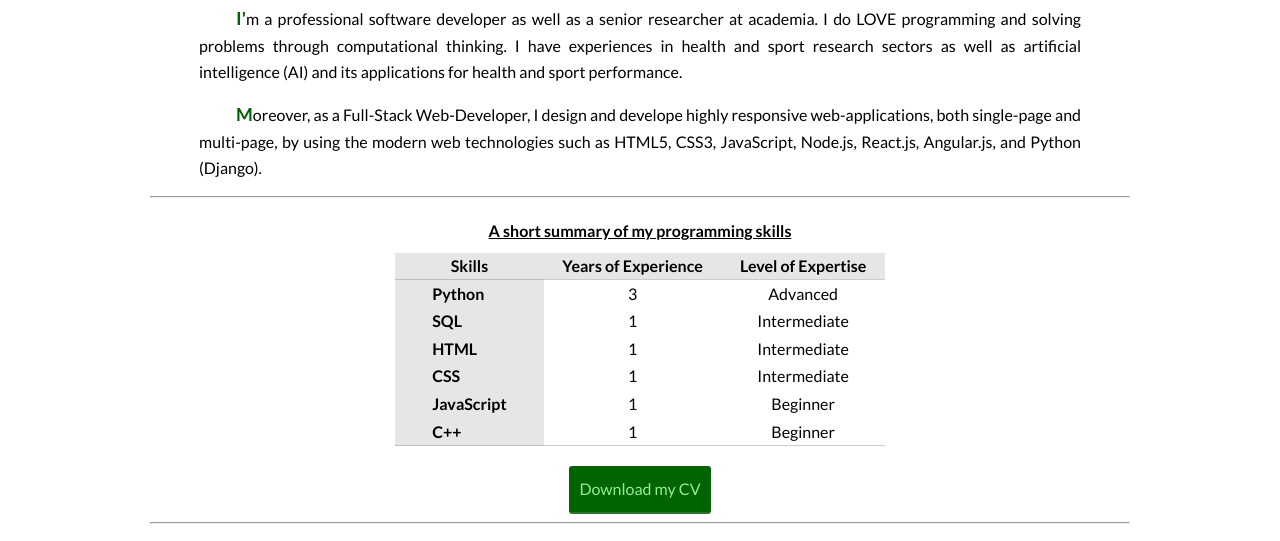
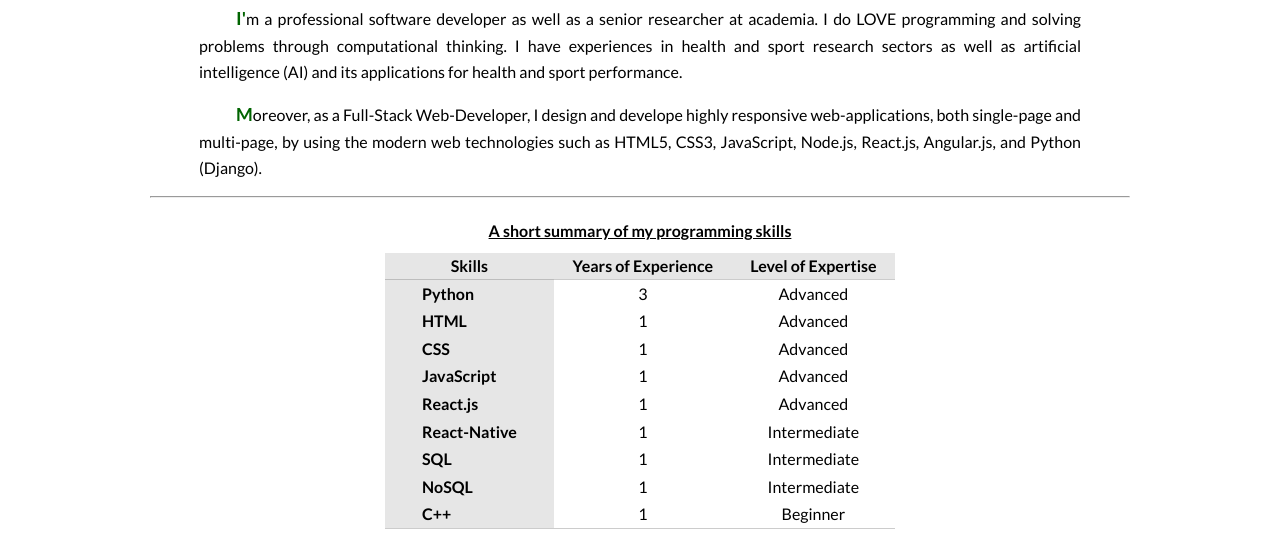
Before and after one commit to mustafa-sarshar/portfolio-website, a plain HTML site: page about.html in a window 1280 px wide. Shown: the part 174-715 px from the top of the page. Drawn offline with nearby package versions, Linux system fonts and the light colour scheme.

Commit message:
Update About-Me page

```diff
--- a/about.html
+++ b/about.html
@@ -90,36 +90,54 @@
                         <td>Advanced</td>
                     </tr>
                     <tr>
+                        <th scope="row">HTML</th>
+                        <td>1</td>
+                        <td>Advanced</td>
+                    </tr>
+                    <tr>
+                        <th scope="row">CSS</th>
+                        <td>1</td>
+                        <td>Advanced</td>
+                    </tr>
+                    <tr>
+                        <th scope="row">JavaScript</th>
+                        <td>1</td>
+                        <td>Advanced</td>
+                    </tr>
+                    <tr>
+                        <th scope="row">React.js</th>
+                        <td>1</td>
+                        <td>Advanced</td>
+                    </tr>
+                    <tr>
+                        <th scope="row">React-Native</th>
+                        <td>1</td>
+                        <td>Intermediate</td>
+                    </tr>
+                    <tr>
                         <th scope="row">SQL</th>
                         <td>1</td>
                         <td>Intermediate</td>
                     </tr>
-                    </tr>
                     <tr>
-                        <th scope="row">HTML</th>
+                        <th scope="row">NoSQL</th>
                         <td>1</td>
                         <td>Intermediate</td>
                     </tr>
+                    </tr>
+
                     <tr>
-                        <th scope="row">CSS</th>
-                        <td>1</td>
-                        <td>Intermediate</td>
-                    </tr>
-                    <tr>
-                        <th scope="row">JavaScript</th>
-                        <td>1</td>
-                        <td>Beginner</td>
-                    <tr>
+
                         <th scope="row">C++</th>
                         <td>1</td>
                         <td>Beginner</td>
                     </tr>
                 </tbody>
             </table>
-        </div>
+        <!-- </div>
         <div style="text-align: center;">
             <a href="./files/file.pdf" class="button" target="_blank" download>Download my CV</a>
-        </div>
+        </div> -->
         <hr>
         <div class="about-me__animation">
             <h2 class="about-me__animation-title">
```
